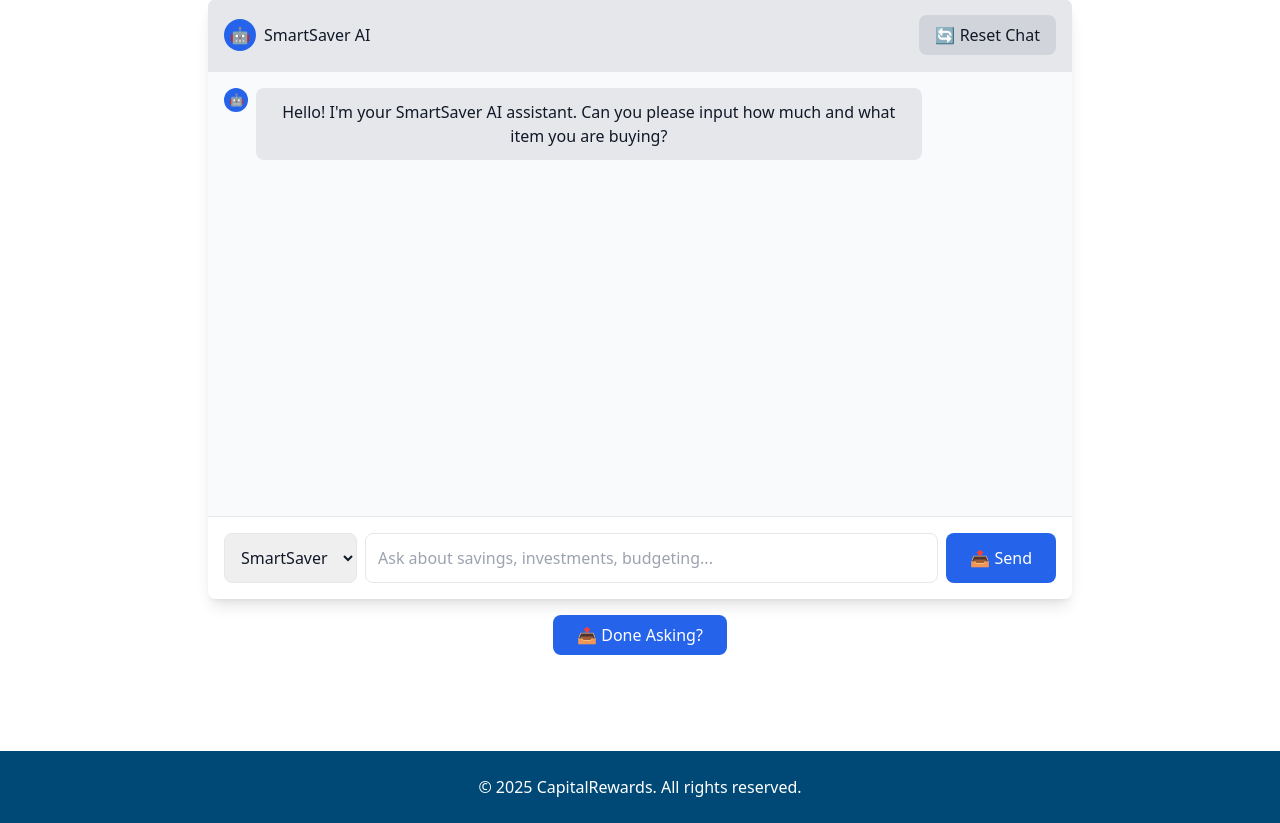
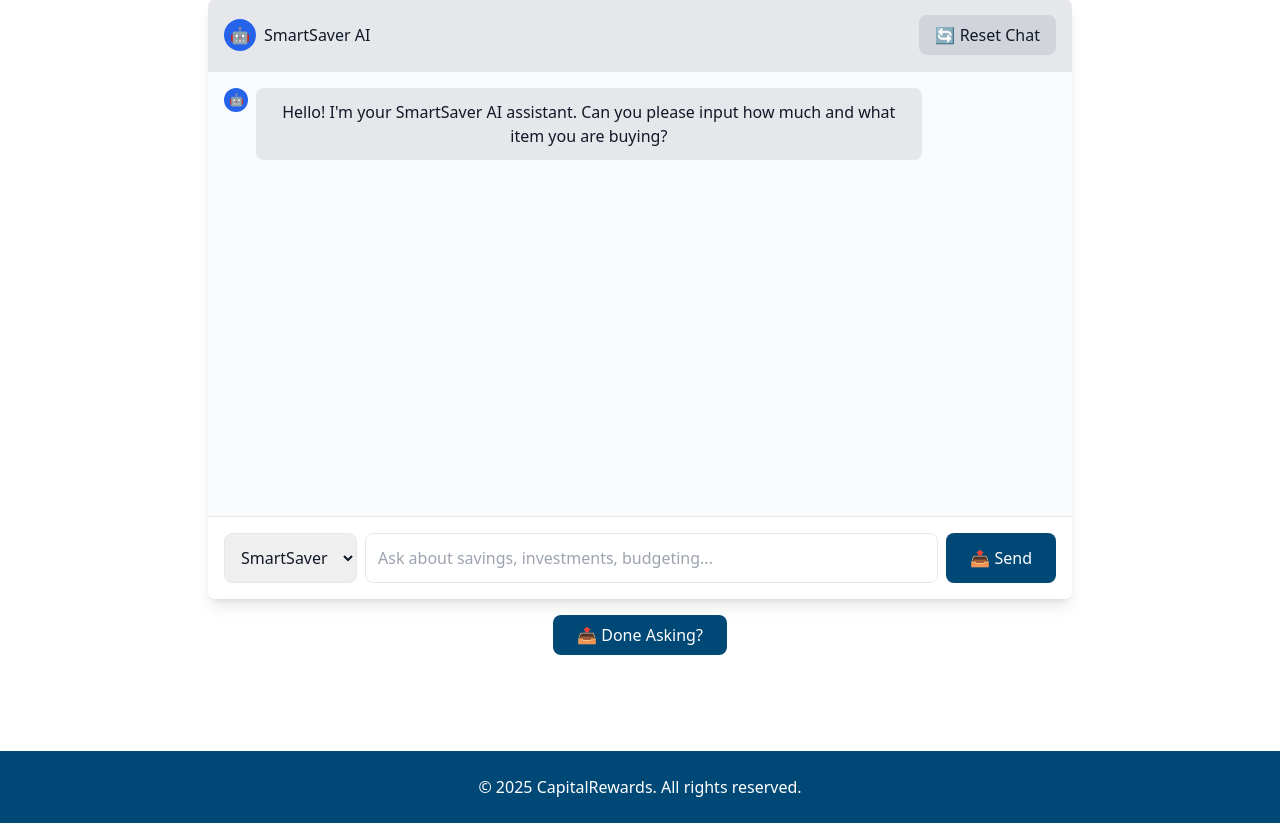
Before and after one commit to Sbajrac2/CapitalRewards, a Flask app: page /Chatpage in a window 1280 px wide. Shown: the part 273-1096 px from the top of the page. Run offline with Flask 3, Linux system fonts and the light colour scheme; some libraries are stand-ins or nearby versions.

Commit message:
Update Chatpage.html

```diff
--- a/templates/Chatpage.html
+++ b/templates/Chatpage.html
@@ -172,7 +172,7 @@
                             </select>
                             <input id="chat-input" name="message" type="text" placeholder="Ask about savings, investments, budgeting..."
                                 class="flex-1 p-3 border rounded-lg" required>
-                            <button type="submit" class="bg-blue-600 text-white px-6 py-2 rounded-lg hover:bg-blue-700">
+                            <button type="submit" class="bg-[#004977] text-white px-6 py-2 rounded-lg hover:bg-blue-700">
                                 📤 Send
                             </button>
                         </div>
@@ -183,7 +183,7 @@
 
         <!-- Done Asking Button -->
         <div class="mt-4">
-            <button id="done-asking-btn" class="bg-blue-600 text-white px-6 py-2 rounded-lg hover:bg-blue-700">
+            <button id="done-asking-btn" class="bg-[#004977] text-white px-6 py-2 rounded-lg hover:bg-blue-700">
                 📤 Done Asking?
             </button>
         </div>
```
